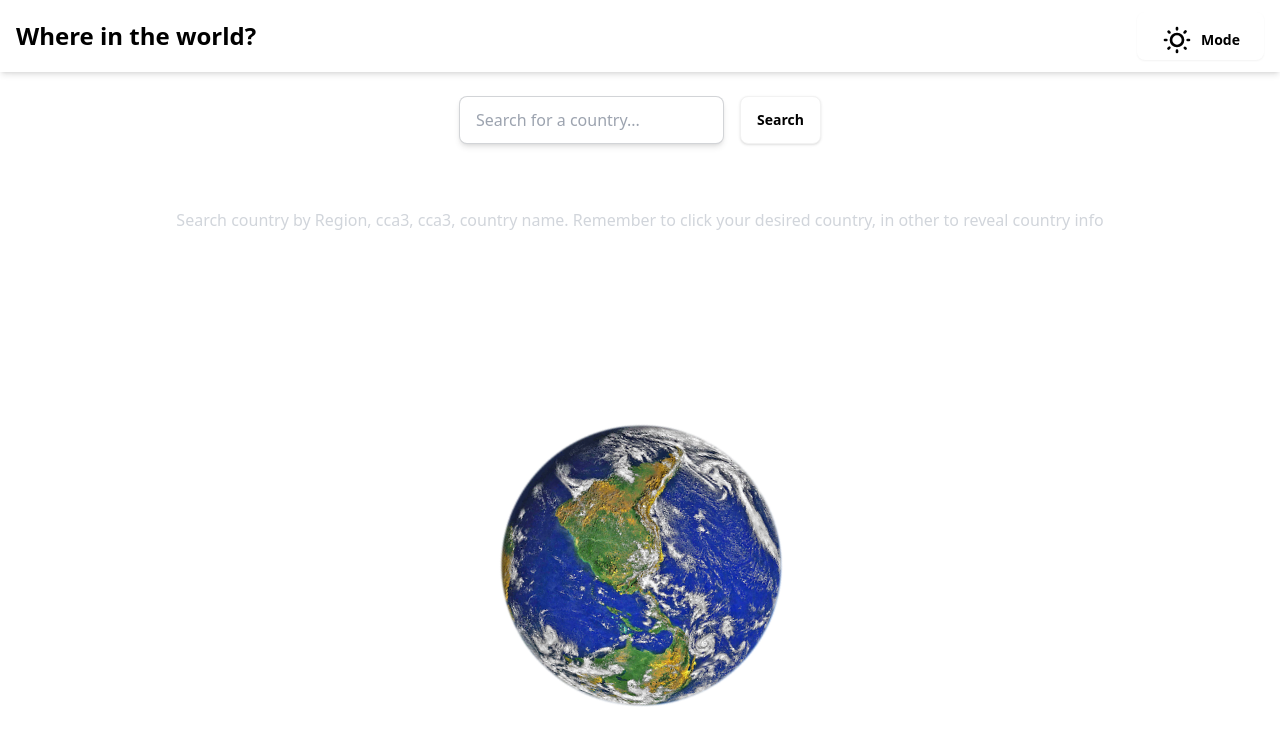
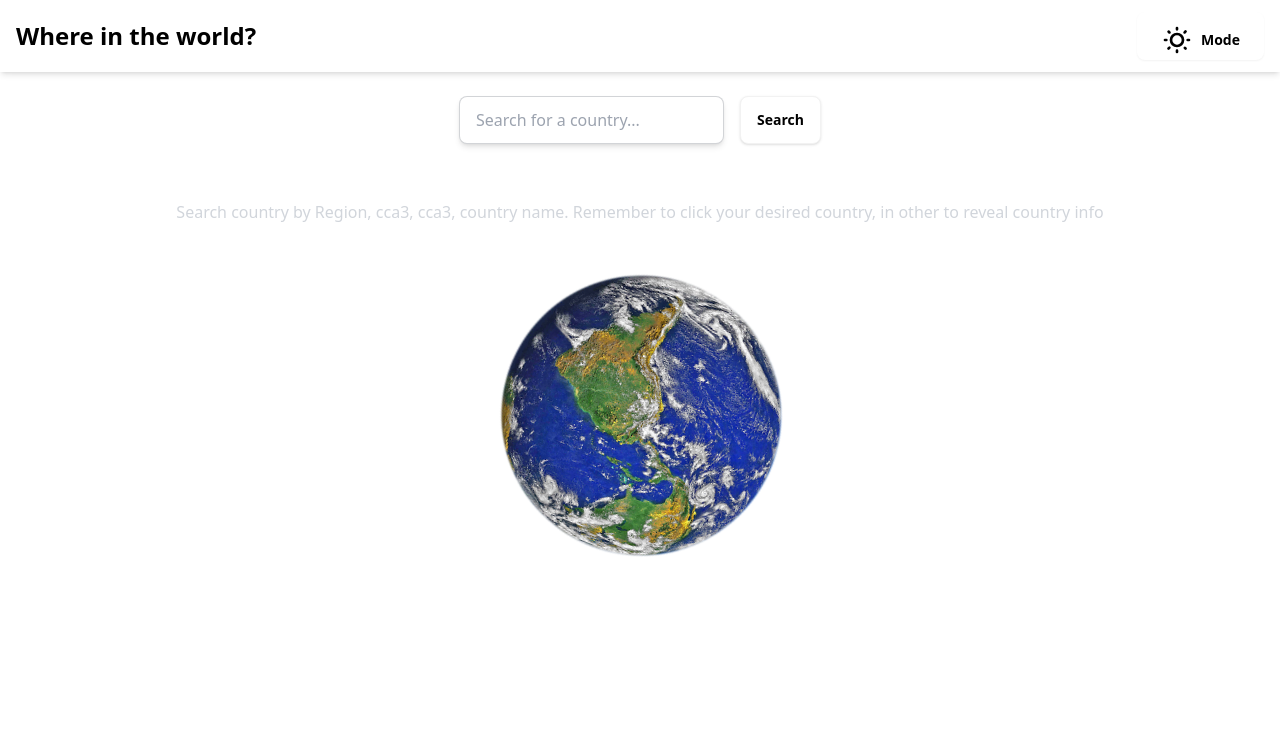
Before and after one commit to Oyasikelly/geo-country, a Next.js app: page / in a window 1280 px wide. Shown: the top 744 px of the page. Built offline with nearby package versions, Linux system fonts and the light colour scheme.

Commit message:
Update Countries.js

```diff
--- a/src/components/Countries.js
+++ b/src/components/Countries.js
@@ -14,20 +14,21 @@ export default function Countries({
     <div className="relative h-screen overflow-scroll scrollbar-none w-full">
       <div
         className="
-    absolute top-1/2 left-1/2 transform -translate-x-1/2 -translate-y-1/2
+    absolute lg:top-[30%] lg:left-[50%] top-[15%] left-[50%] transform -translate-x-1/2 -translate-y-1/2
     bg-cover bg-no-repeat rounded-full animate-spinEarth
     w-40 h-40   /* Default size for small screens */
     sm:w-48 sm:h-48 /* Medium size for small screens */
     md:w-64 md:h-64 /* Larger size for tablets */
     lg:w-80 lg:h-80 /* Larger size for desktops */
     xl:w-96 xl:h-96 /* Largest size for large desktops */
+
   "
         style={{ backgroundImage: "url('/earth-texture.png')" }}
       ></div>
 
       {/* Other content */}
 
-      <p className="w-auto text-gray-300 self-center text-center mt-4 pb-4">
+      <p className="z-11 w-auto text-gray-300 self-center text-center mt-1 lg:mt-2 pb-4">
         Search country by Region, cca3, cca3, country name. Remember to click
         your desired country, in other to reveal country info
       </p>
```
